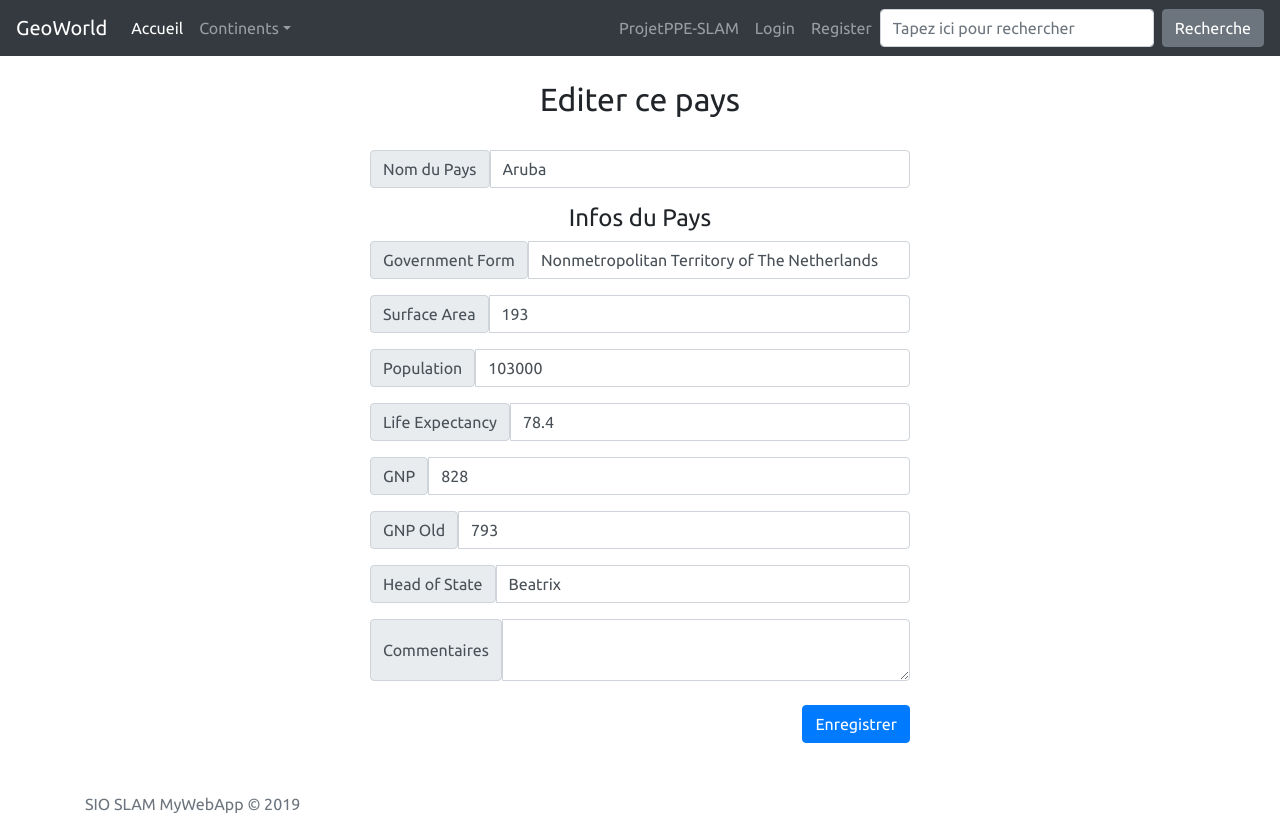
After one commit to Haeliseu/geoworld, a PHP site: page /edit.php?name=Aruba in a window 1280 px wide. The commit adds this page. Run offline with PHP 8.4, Linux system fonts and the light colour scheme; data comes from the database, SQL or seed files in the repository.

Commit message:
possibilité d'édition de pays

```diff
--- /dev/null
+++ b/edit.php
@@ -0,0 +1,78 @@
+<?php
+    include ('header.php');
+    include ('inc/connect_db.php');
+    extract($_GET);
+    $id = $_GET['name'];
+
+    $stmt = $pdo->prepare("SELECT * FROM `Country` WHERE `Name` =:pays");
+
+    $stmt->bindValue(":pays", $id, PDO::PARAM_STR);
+
+    $stmt->execute();
+    while($row = $stmt->fetch(PDO::FETCH_ASSOC)) :
+
+?>
+</a>
+<div class="container">
+    <div class="row">
+        <div class="col-md-3"></div>
+        <div class="col-md-6">
+            <h2 style="text-align: center;">Editer ce pays</h2>
+            <br>
+
+            <form action="maj_pays.php" method="post">
+                <div class="input-group mb-3">
+                    <span class="input-group-text" id="basic-addon1">Nom du Pays</span>
+                    <input type="text" class="form-control" placeholder="Pays" value="<?php echo $row['Name']; ?>" name="nom">
+                </div>
+                <h4 for="basic-url" class="form-label" style="text-align: center;">Infos du Pays</h4>
+                <div class="input-group mb-3">
+                    <span class="input-group-text" id="basic-addon3">Government Form</span>
+                    <input type="text" class="form-control" placeholder="Government Form" value="<?php echo $row['GovernmentForm']; ?>" name="govForm">
+                </div>
+
+                <div class="input-group mb-3">
+                    <span class="input-group-text" id="basic-addon3">Surface Area</span>
+                    <input type="text" class="form-control" placeholder="Surface Area" value="<?php echo $row['SurfaceArea']; ?>" name="surface">
+                </div>
+
+                <div class="input-group mb-3">
+                    <span class="input-group-text" id="basic-addon3">Population</span>
+                    <input type="text" class="form-control" placeholder="Population" value="<?php echo $row['Population']; ?>" name="pop">
+                </div>
+
+                <div class="input-group mb-3">
+                    <span class="input-group-text" id="basic-addon3">Life Expectancy</span>
+                    <input type="text" class="form-control" placeholder="Life Expectancy" value="<?php echo $row['LifeExpectancy']; ?>" name="lifeEx">
+                </div>
+                <div class="input-group mb-3">
+                    <span class="input-group-text" id="basic-addon3">GNP</span>
+                    <input type="text" class="form-control" placeholder="GNP" value="<?php echo $row['GNP']; ?>" name="gnp">
+                </div>
+                <div class="input-group mb-3">
+                    <span class="input-group-text" id="basic-addon3">GNP Old</span>
+                    <input type="text" class="form-control" placeholder="GNP Old" value="<?php echo $row['GNPOld']; ?>" name="gnpOld">
+                </div>
+                <div class="input-group mb-3">
+                    <span class="input-group-text" id="basic-addon3">Head of State</span>
+                    <input type="text" class="form-control" placeholder="head of state" value="<?php echo $row['HeadOfState']; ?>" name="headOfState">
+                </div>
+
+                <div class="input-group">
+                    <span class="input-group-text">Commentaires</span>
+                    <textarea class="form-control" value="" name="commentaire"></textarea>
+                </div>
+                <br>
+                <button type="submit" class="btn btn-primary" style="float:right;">Enregistrer</button>
+            </form>
+
+        </div>
+        <div class="col-md-3"></div>
+    </div>
+</div>
+
+<?php
+endwhile;
+include ('footer.php');
+
+?>
--- a/header.php
+++ b/header.php
@@ -70,10 +70,8 @@ session_start();
         <?php
           if (isset($_SESSION["prenom"]) && $_SESSION["prenom"] == true) {
             echo '<li class="nav-item">
-
                       <a class="nav-link " href="profil.php">
-
-                      <td class="nav-link">Compte '.$_SESSION["prenom"]." ".$_SESSION["nom"];'?></td>
+                        <td class="nav-link">Compte : '.$_SESSION["prenom"].' '.$_SESSION["nom"].'</td>
                       </a>
                     </li>';
           }else {
--- a/profil.php
+++ b/profil.php
@@ -2,14 +2,13 @@
 include('header.php');
 
 include('inc/connect_db.php');
+extract($_GET);
 
-if(isset($_GET['idUser']) AND $_GET['idUser'] > 0) {
    $getid = intval($_GET['idUser']);
    $stmt = $pdo->prepare('SELECT * FROM user_data WHERE idUser = ?');
    $stmt->execute(array($getid));
    //$userinfo = $stmt->fetchAll();
    while($userinfo = $stmt->fetch(PDO::FETCH_ASSOC)) :
-
       echo '<p>nsnsnznzenb</p>
       <div align="center">
          <h2>Profil de '.$userinfo['prenom'].', ' .$userinfo['nom'].'</h2>
@@ -31,8 +30,9 @@ if(isset($_GET['idUser']) AND $_GET['idUser'] > 0) {
 
 
 
+
 endwhile;
-}
+
       include("javascripts.php");
       include("footer.php");
 
```
Also changed, not shown: maj_pays.php (added, +45 -0 lines), pays.php (+6 -3 lines). Lines whose indentation alone changed are shown as unchanged.
